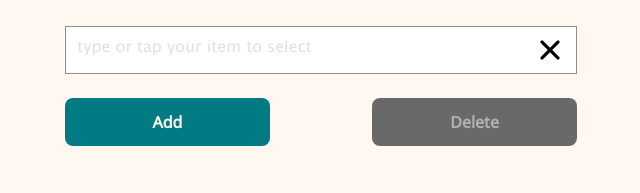
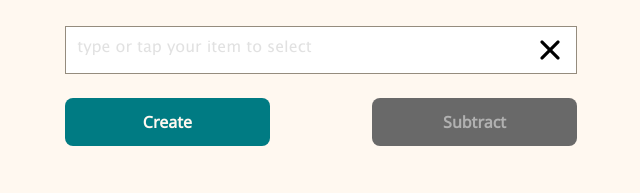
Before and after one commit to nikowidjaja-code/inventory-management, a React (Vite) app: page / in a window 1280 px wide. Shown: the top 193 px of the page, without its empty margins (319-959 px from the left). Built offline with nearby package versions, Linux system fonts and the light colour scheme.

Commit message:
feat: different text for btn

```diff
--- a/src/App.jsx
+++ b/src/App.jsx
@@ -103,13 +103,13 @@ function App() {
             className="btn btn-plus"
             onClick={() => changeQuantity(inputValue, "plus")}
           >
-            Add
+            {isFoundItem ? "Add" : "Create"}
           </button>
           <button
             className={`btn btn-minus ${isFoundItem ? "" : "disabled"}`}
             onClick={() => changeQuantity(inputValue, "minus")}
           >
-            Delete
+            {isFoundItem && isFoundItem.quantity <= 1 ? "Delete" : "Subtract"}
           </button>
         </div>
       </div>
```
